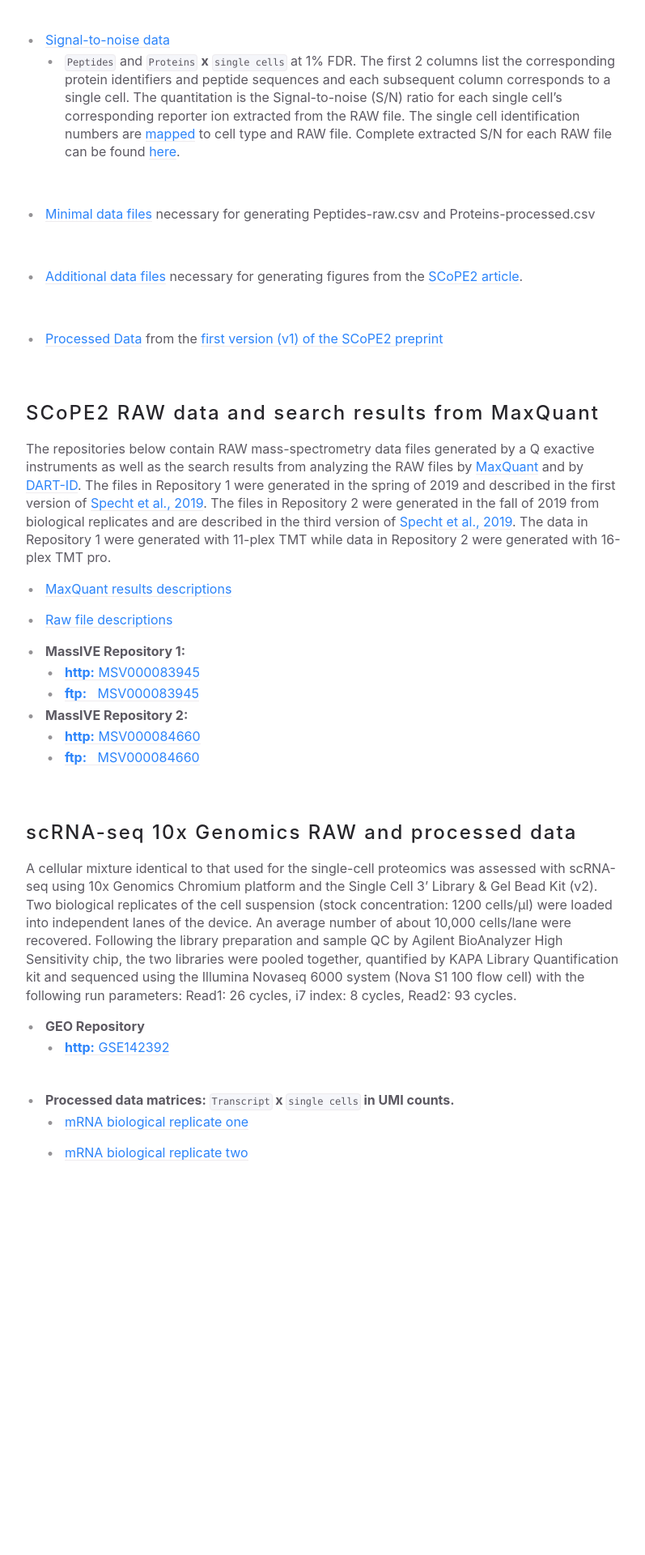
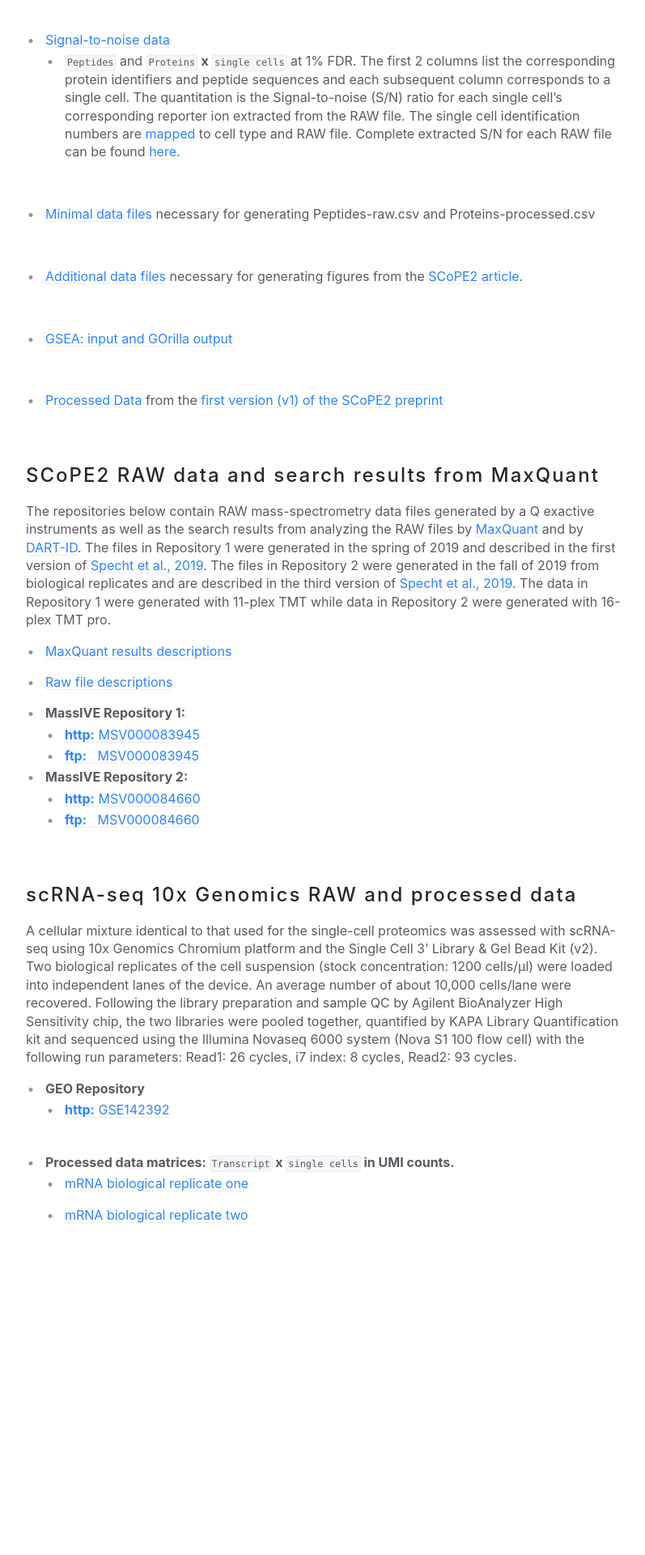
Before and after one commit to SlavovLab/SCoPE2, a Jekyll site: the page built from docs/docs/data.md, in a window 1280 px wide. Shown: the part 952-2872 px from the top of the page at 81% size, without its empty margins (356-1153 px from the left). Built offline with Jekyll 4.4.1, drawn with Linux system fonts in a browser that asks for light colours; nearby versions of some CDN libraries.

Commit message:
added GOrilla output

```diff
--- a/docs/docs/data.md
+++ b/docs/docs/data.md
@@ -48,6 +48,10 @@ description: "download single-cell proteomics data from SCoPE2, a second generat
 
 &nbsp;
 * [Additional data files](https://drive.google.com/open?id=1VzBfmNxziRYqayx3SP-cOe2gu129Obgx) necessary for generating figures from the [SCoPE2 article](https://doi.org/10.1101/665307).
+
+&nbsp;
+* [GSEA: input and GOrilla output](https://drive.google.com/drive/folders/1DCp_euY0Cj_NWWG5xQsx7CTN3ju5LI_O?usp=sharing)
+
 
 &nbsp;
 
```
Also changed, not shown: 1 other file.
